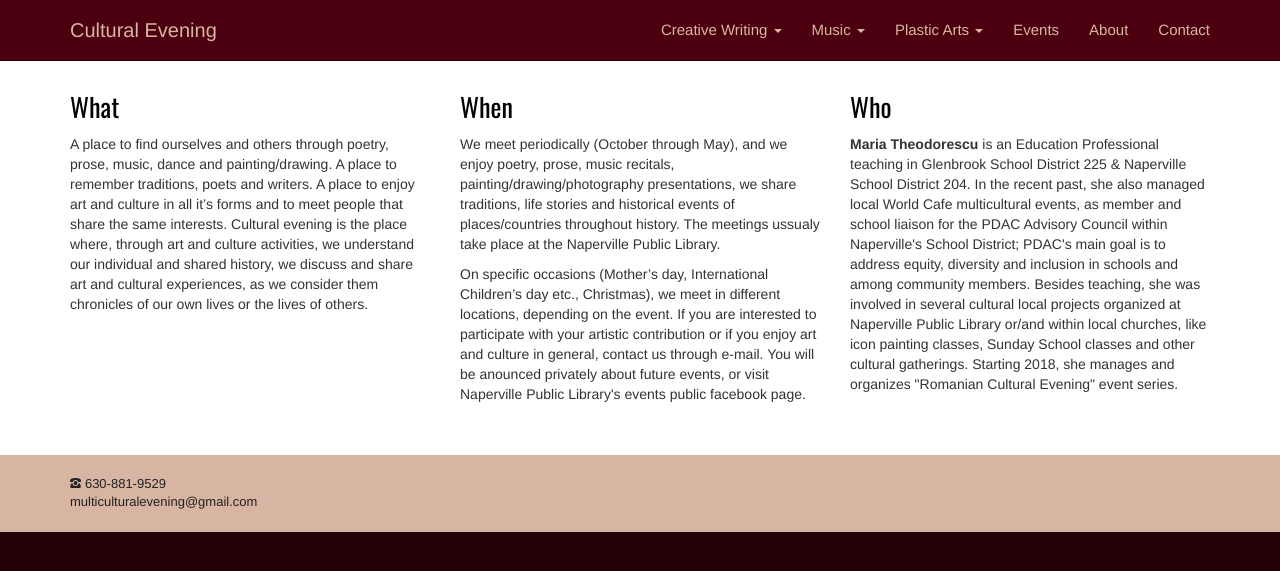
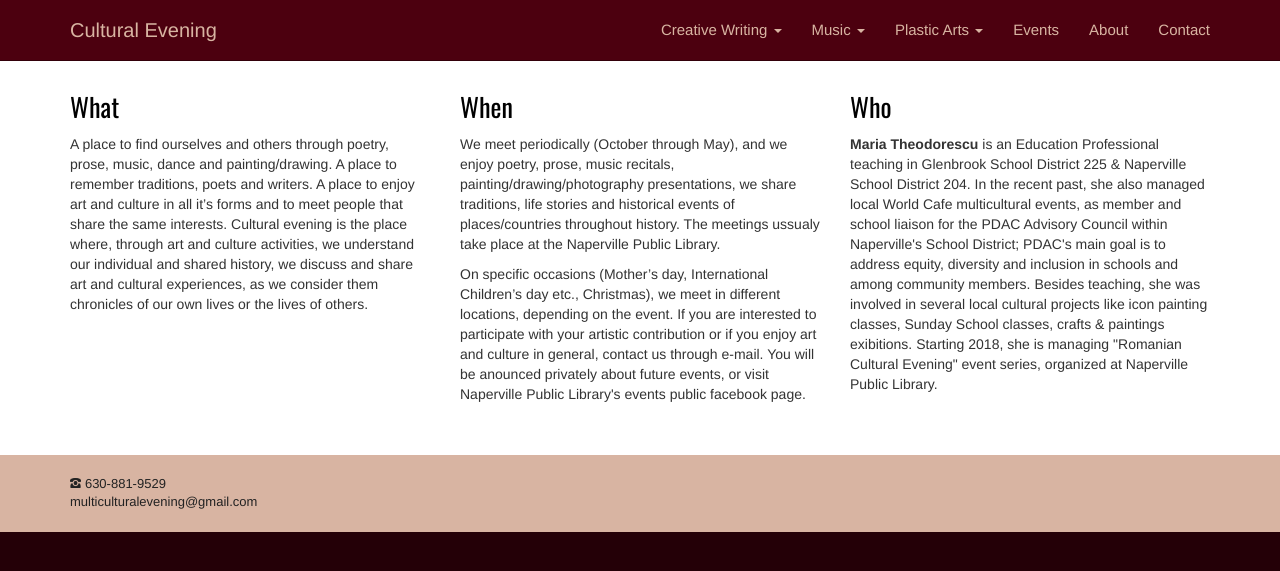
Before and after one commit to adrianth/culteve, a Jekyll site: the page built from en/about.html, in a window 1280 px wide. Shown: the top 571 px of the page. Built offline with Jekyll 4.4.1, drawn with Linux system fonts in a browser that asks for light colours.

Commit message:
cultural

```diff
--- a/en/about.html
+++ b/en/about.html
@@ -18,7 +18,7 @@ title: About
         </div>
         <div class="col-sm-4">
             <h2>Who</h2>
-            <strong>Maria Theodorescu</strong> is an Education Professional teaching in Glenbrook School District 225 & Naperville School District 204. In the recent past, she also managed local World Cafe multicultural events, as member and school liaison for the PDAC Advisory Council within Naperville's School District; PDAC's main goal is to address equity, diversity and inclusion in schools and among community members. Besides teaching, she was involved in several cultural local projects organized at Naperville Public Library or/and within local churches, like icon painting classes, Sunday School classes and other cultural gatherings. Starting 2018, she manages and organizes "Romanian Cultural Evening" event series.</p>
+            <strong>Maria Theodorescu</strong> is an Education Professional teaching in Glenbrook School District 225 & Naperville School District 204. In the recent past, she also managed local World Cafe multicultural events, as member and school liaison for the PDAC Advisory Council within Naperville's School District; PDAC's main goal is to address equity, diversity and inclusion in schools and among community members. Besides teaching, she was involved in several local cultural projects like icon painting classes, Sunday School classes, crafts & paintings exibitions. Starting 2018, she is managing "Romanian Cultural Evening" event series, organized at Naperville Public Library.</p>
         </div>
     </div>
         <br>
```
